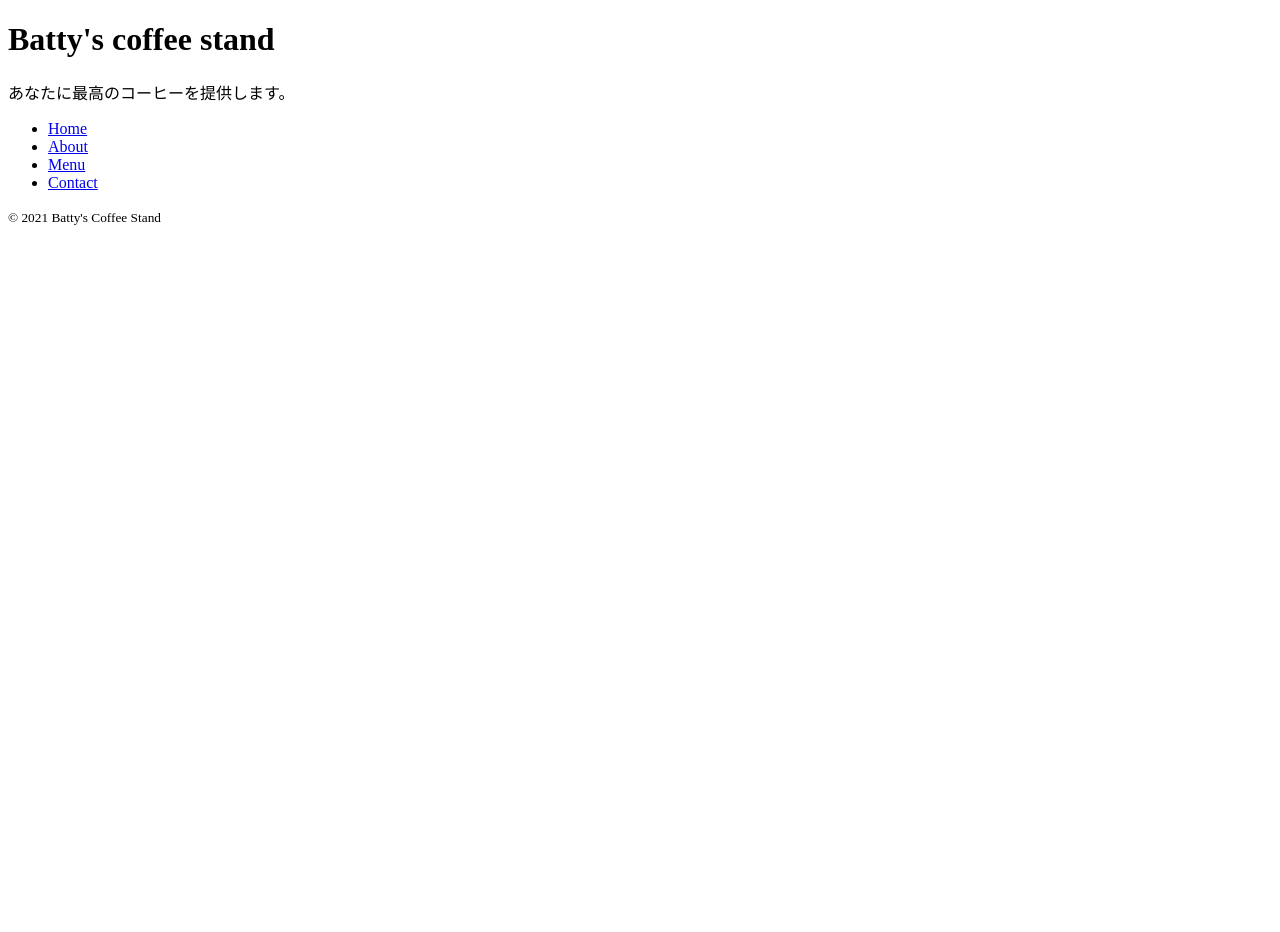
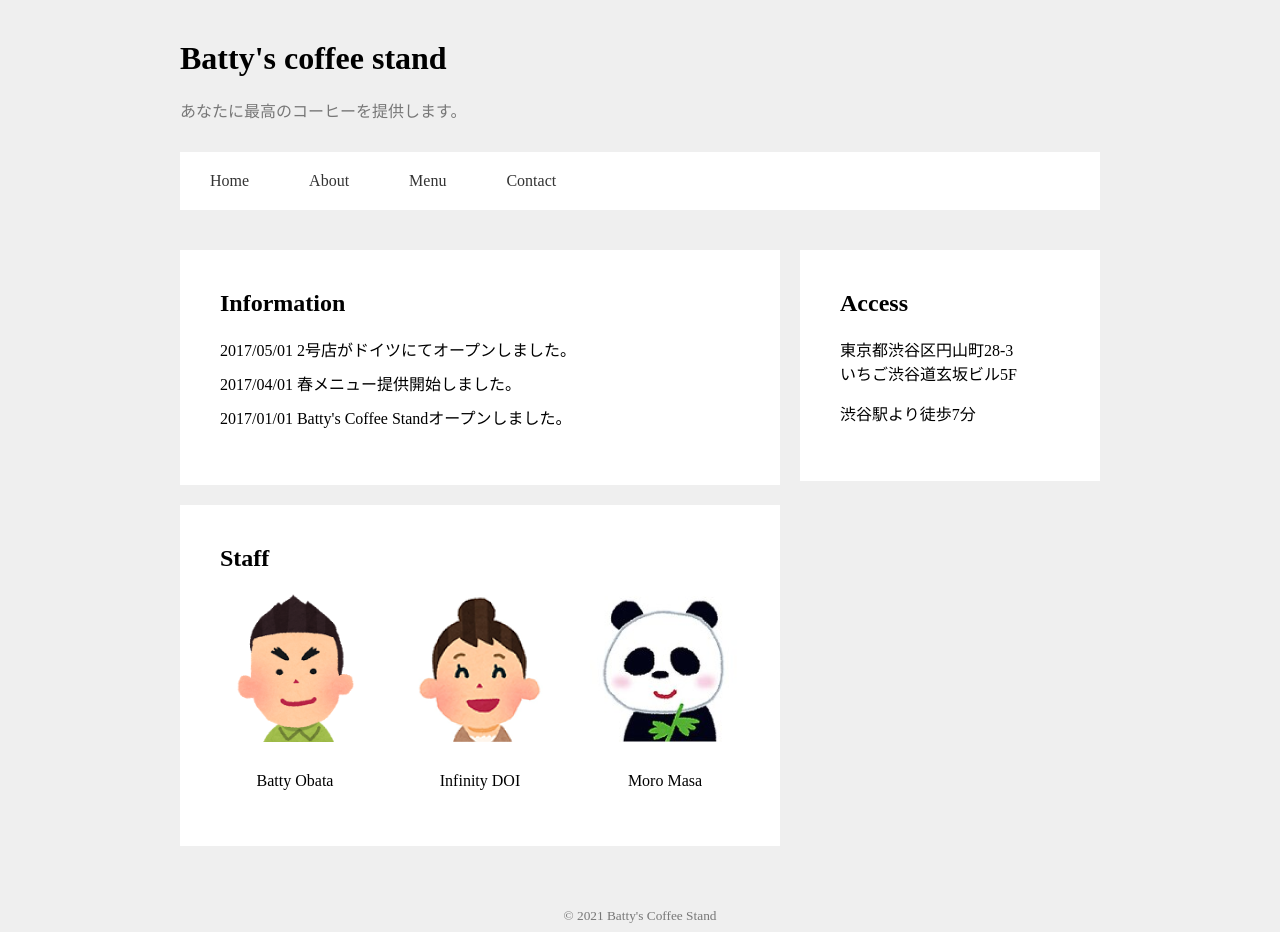
Before and after one commit to ekamotech/html-sample, a plain HTML site: page index.html in a window 1280 px wide. Before the commit the page ends 800 px from the top, so only its background shows below. Drawn offline with Linux system fonts and the light colour scheme.

Commit message:
cssを追加 #1

```diff
--- /dev/null
+++ b/css/style.css
@@ -0,0 +1,110 @@
+body {
+  background-color: #efefef;
+}
+
+header {
+  margin-top: 20px;
+}
+
+.container {
+  width: 920px;
+  margin: 0 auto 40px auto;
+}
+
+.header-title {
+  margin-top: 40px;
+  margin-bottom: 30px;
+}
+
+.logo {
+  font-size: 32px;
+}
+
+.title-text {
+  color: #777;
+}
+
+.header-navigation {
+  width: 100%;
+  background-color: #fff;
+  padding: 20px 0;
+}
+
+.header-navigation li {
+  float: left;
+  padding: 0 30px;
+  text-align: center;
+  list-style-type: none;
+}
+
+.header-navigation li a {
+  color: #333;
+  text-decoration: none;
+}
+
+.clearfix:after {
+  content: "";
+  display: block;
+  clear: both;
+}
+
+footer {
+  text-align: center;
+}
+
+.copyright {
+  color: #777;
+}
+
+.card-contents {
+  padding: 40px;
+  margin-bottom: 20px;
+  background-color: #fff;
+}
+
+.card-title {
+  font-size: 24px;
+  font-weight: bold;
+  margin-top: 0;
+  margin-bottom: 20px;
+}
+
+main {
+  width: 600px;
+  margin-right: 20px;
+  float: left;
+}
+
+aside {
+  width: 300px;
+  float: left;
+}
+
+.information-list {
+  list-style-type: none;
+  padding-left: 0;
+}
+
+.information-list li {
+  margin-bottom: 10px;
+}
+
+.staff {
+  width: 150px;
+  margin-right: 35px;
+  float: left;
+}
+
+.staff:last-child {
+  margin-right: 0;
+}
+
+.staff-image {
+  margin-bottom: 10px;
+  width: 150px;
+  height: 150px;
+}
+
+.staff-name {
+  text-align: center;
+}
--- a/index.html
+++ b/index.html
@@ -1,9 +1,12 @@
 <!DOCTYPE html>
 <html>
+
 <head>
   <meta charset="UTF-8">
   <title>Batty's Coffee Stand</title>
+  <link rel="stylesheet" href="css/style.css">
 </head>
+
 <body>
   <header>
     <div class="container">
@@ -11,7 +14,7 @@
         <h1 class="logo">Batty's coffee stand</h1>
         <p class="title-text">あなたに最高のコーヒーを提供します。</p>
       </div>
-      <ul class="header-navigation">
+      <ul class="header-navigation clearfix">
         <li><a href="#">Home</a></li>
         <li><a href="#">About</a></li>
         <li><a href="#">Menu</a></li>
@@ -19,8 +22,46 @@
       </ul>
     </div>
   </header>
+  <div class="container clearfix">
+    <main>
+      <div class="card-contents">
+        <h2 class="card-title">Information</h2>
+        <ul class="information-list">
+          <li>2017/05/01 2号店がドイツにてオープンしました。</li>
+          <li>2017/04/01 春メニュー提供開始しました。</li>
+          <li>2017/01/01 Batty's Coffee Standオープンしました。</li>
+        </ul>
+      </div>
+      <div class="card-contents">
+        <h2 class="card-title">Staff</h2>
+        <div class="staff-list clearfix">
+          <div class="staff">
+            <img src="img/staff_01.png" class="staff-image">
+            <p class="staff-name">Batty Obata</p>
+          </div>
+          <div class="staff">
+            <img src="img/staff_02.png" class="staff-image">
+            <p class="staff-name">Infinity DOI</p>
+          </div>
+          <div class="staff">
+            <img src="img/staff_03.png" class="staff-image">
+            <p class="staff-name">Moro Masa</p>
+          </div>
+        </div>
+      </div>
+    </main>
+    <aside>
+      <div class="card-contents">
+        <h2 class="card-title">Access</h2>
+        <p>東京都渋谷区円山町28-3<br>いちご渋谷道玄坂ビル5F</p>
+        <p>渋谷駅より徒歩7分</p>
+      </div>
+    </aside>
+  </div>
+
   <footer>
     <small class="copyright">© 2021 Batty's Coffee Stand</small>
   </footer>
 </body>
+
 </html>
```
Also changed, not shown: img/staff_01.png (added), img/staff_02.png (added), img/staff_03.png (added).
